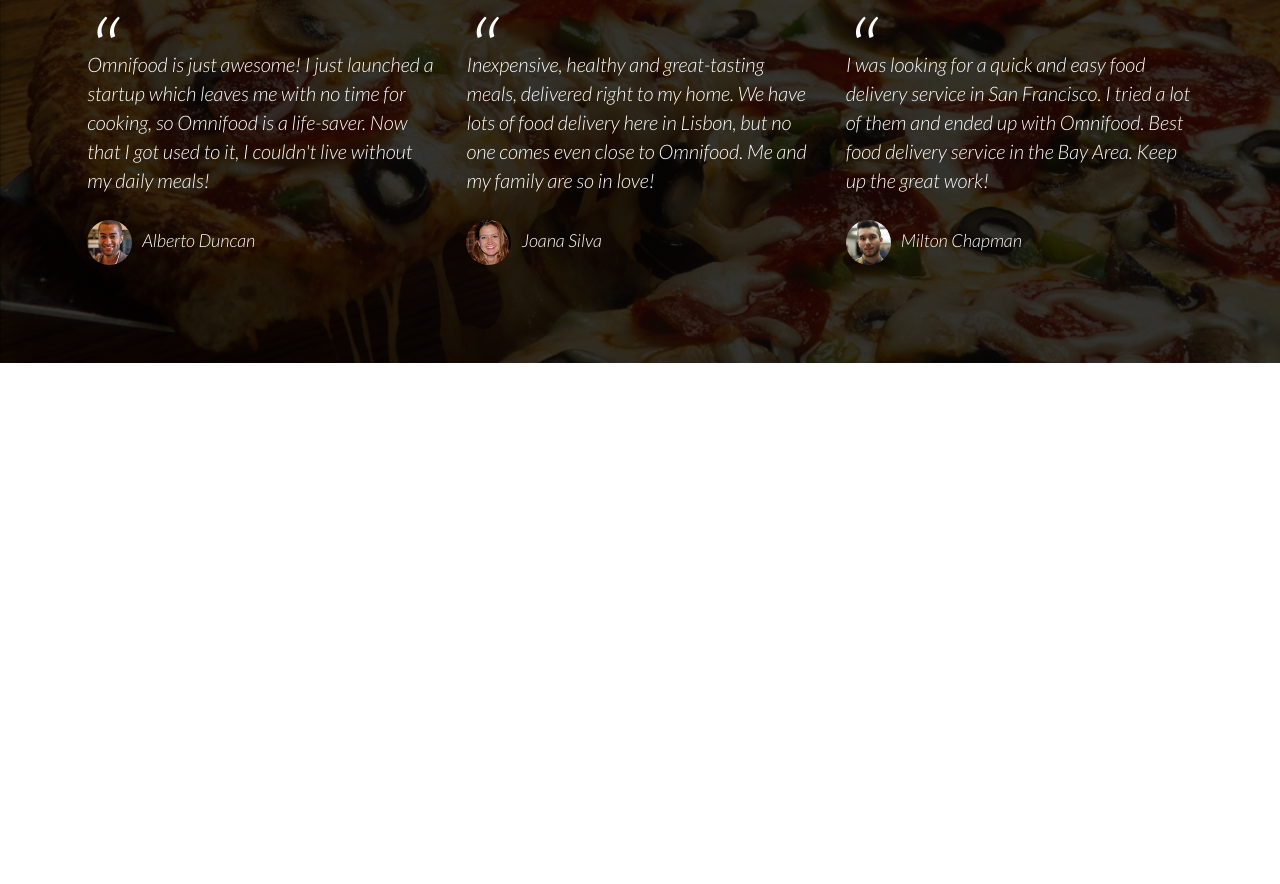
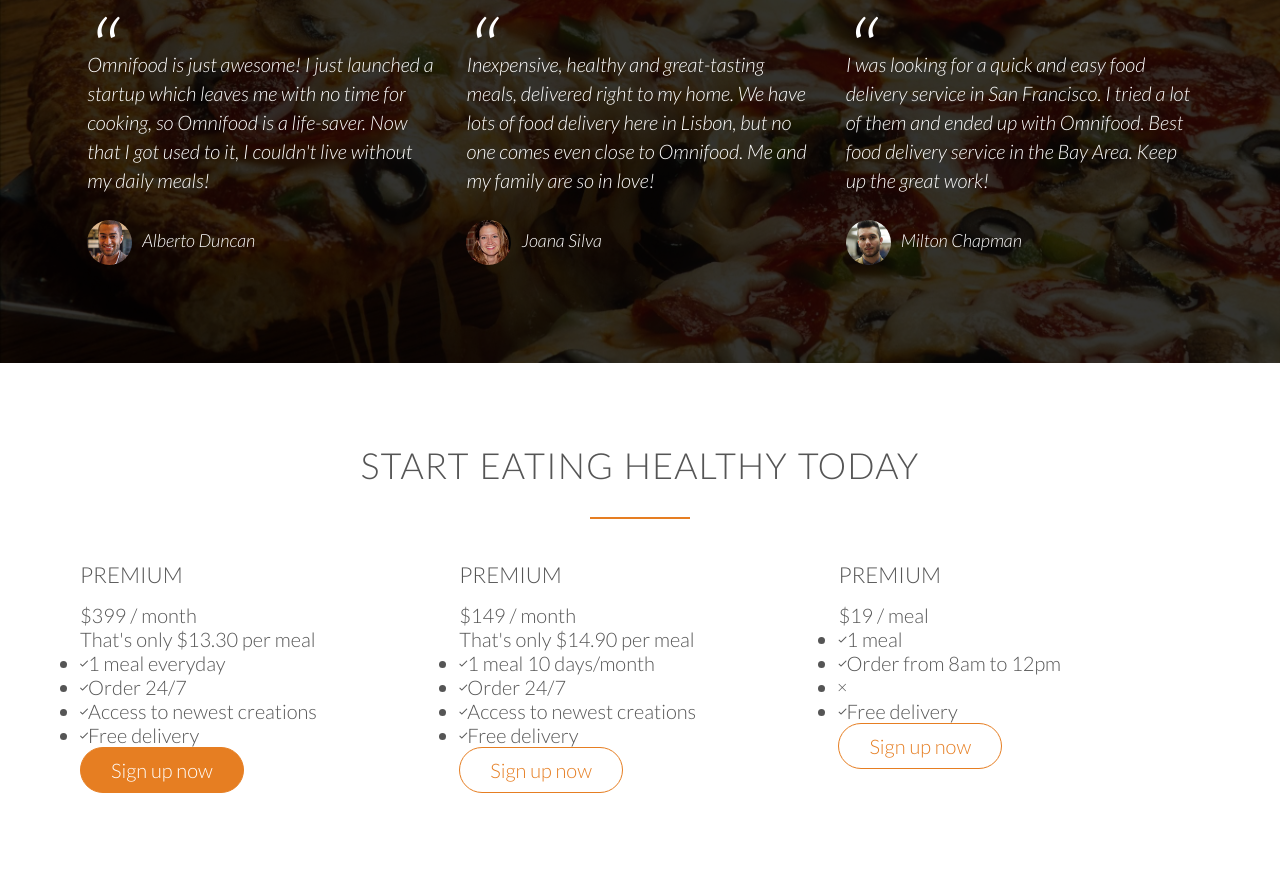
Before and after one commit to DillGromble/Omni-food, a website: page index.html in a window 1280 px wide. Shown: the part 3565-4449 px from the top of the page. Before the commit the page ends 3928 px from the top, so only its background shows below. Drawn offline with Linux system fonts and the light colour scheme; files whose address does not match are found by name.

Commit message:
feat(content): add content for signup section

```diff
--- a/index.html
+++ b/index.html
@@ -249,5 +249,76 @@
         </div>
       </div>
     </section>
+
+    <section class="section-plans">
+      <div class="row">
+        <h2>Start eating healthy today</h2>
+      </div>
+      <div class="row">
+
+        <div class="col span-1-of-3">
+          <div class="plan-box">
+            <div>
+              <h3>Premium</h3>
+              <p class="plan-price">$399 / month</p>
+              <p class="plan-price-meal">That's only $13.30 per meal</p>
+            </div>
+            <div>
+              <ul>
+                <li><i class="ion-ios-checkmark-empty"></i>1 meal everyday</li>
+                <li><i class="ion-ios-checkmark-empty"></i>Order 24/7</li>
+                <li><i class="ion-ios-checkmark-empty"></i>Access to newest creations</li>
+                <li><i class="ion-ios-checkmark-empty"></i>Free delivery</li>
+              </ul>
+            </div>
+            <div>
+              <a href="#" class="btn btn-full">Sign up now</a>
+            </div>
+          </div>
+        </div>
+
+        <div class="col span-1-of-3">
+          <div class="plan-box">
+            <div>
+              <h3>Premium</h3>
+              <p class="plan-price">$149 / month</p>
+              <p class="plan-price-meal">That's only $14.90 per meal</p>
+            </div>
+            <div>
+              <ul>
+                <li><i class="ion-ios-checkmark-empty"></i>1 meal 10 days/month</li>
+                <li><i class="ion-ios-checkmark-empty"></i>Order 24/7</li>
+                <li><i class="ion-ios-checkmark-empty"></i>Access to newest creations</li>
+                <li><i class="ion-ios-checkmark-empty"></i>Free delivery</li>
+              </ul>
+            </div>
+            <div>
+              <a href="#" class="btn btn-ghost">Sign up now</a>
+            </div>
+          </div>
+        </div>
+
+        <div class="col span-1-of-3">
+          <div class="plan-box">
+            <div>
+              <h3>Premium</h3>
+              <p class="plan-price">$19 / meal</p>
+              <p class="plan-price-meal"></p>
+            </div>
+            <div>
+              <ul>
+                <li><i class="ion-ios-checkmark-empty"></i>1 meal</li>
+                <li><i class="ion-ios-checkmark-empty"></i>Order from 8am to 12pm</li>
+                <li><i class="ion-ios-close-empty"></i></li>
+                <li><i class="ion-ios-checkmark-empty"></i>Free delivery</li>
+              </ul>
+            </div>
+            <div>
+              <a href="#" class="btn btn-ghost">Sign up now</a>
+            </div>
+          </div>
+        </div>
+      </div>
+    </section>
   </body>
 </html>
```
